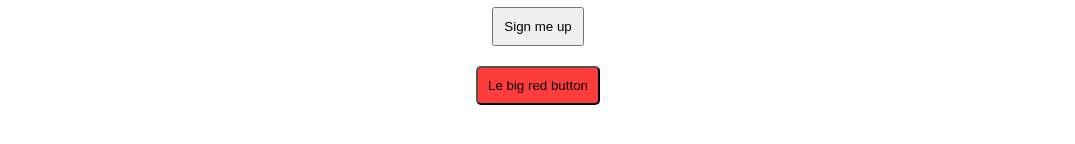
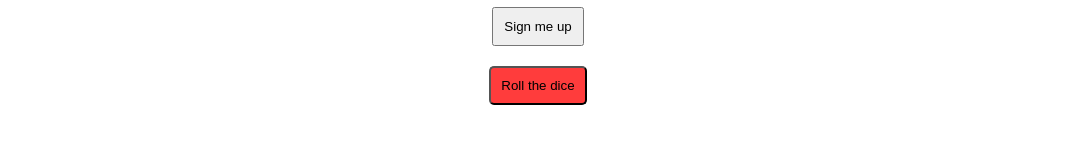
Before and after one commit to fickledogfish/secret-santa, a website: page client/index.html in a window 1280 px wide. Shown: the part 242-386 px from the top of the page, without its empty margins (102-1177 px from the left). Drawn offline with nearby package versions, Linux system fonts and the light colour scheme.

Commit message:
Change red button label

```diff
--- a/client/index.html
+++ b/client/index.html
@@ -59,7 +59,7 @@
 			<button type="submit">{{ radioOptions[selectedOption].button }}</button>
 		</form>
 
-		<button type="button" class="special-button" onClick="selectPairs();">{{ labels.big_red_button }}</button>
+		<button type="button" class="special-button" onClick="selectPairs();">{{ labels.bigRedButton }}</button>
 	</div>
 
 	<script>
@@ -77,7 +77,7 @@
 				labels: {
 					name: "Your name",
 					email: "Your email",
-					big_red_button: "Le big red button",
+					bigRedButton: "Roll the dice",
 					infoMessage: "",
 				},
 			}
```
